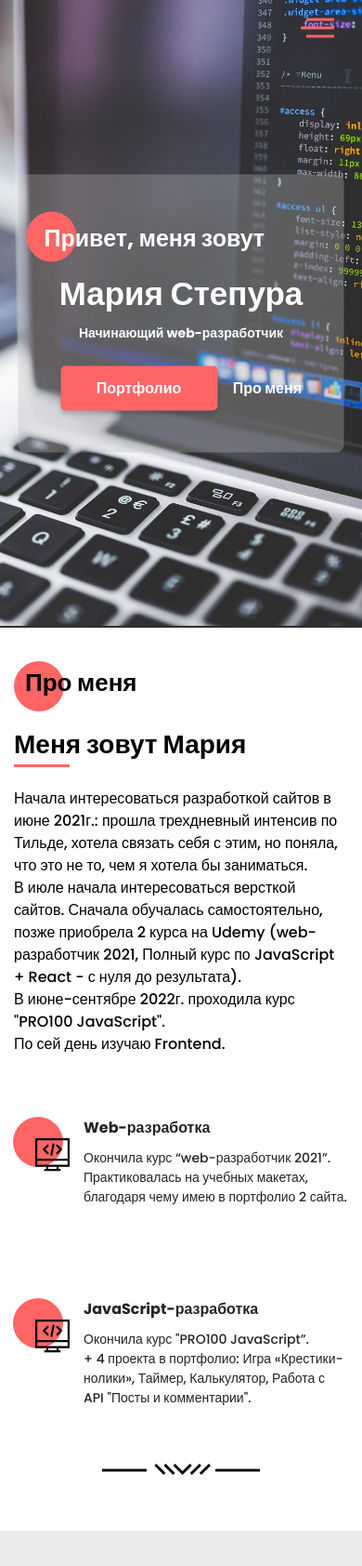
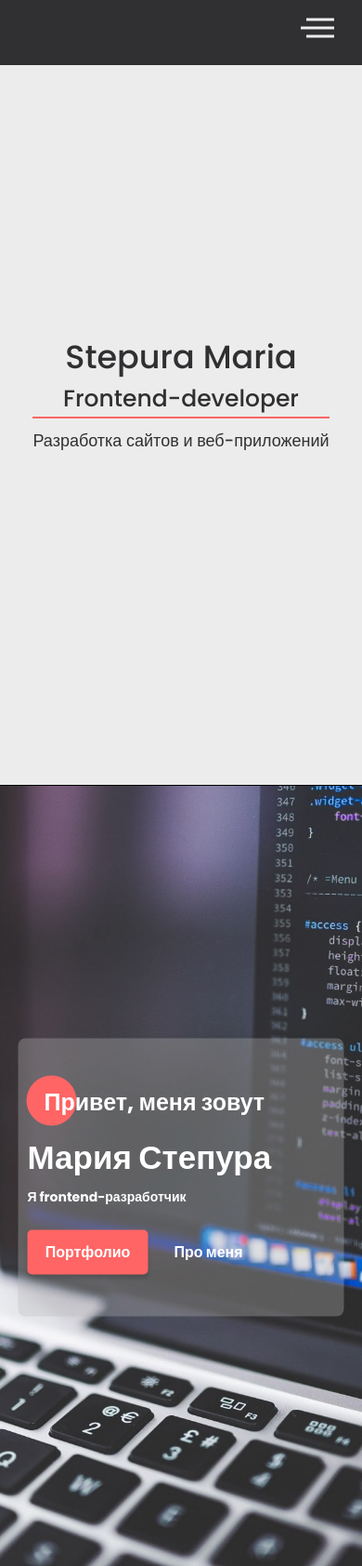
Before and after one commit to MariaStpr/MariaStpr.github.io, a plain HTML site: page index.html in a window 390 px wide. Shown: the top 1684 px of the page at 93% size. Drawn offline with Linux system fonts and the light colour scheme; files whose address does not match are found by name; a web font is replaced by a local one.

Commit message:
Новая главная страница

```diff
--- a/index.html
+++ b/index.html
@@ -42,6 +42,9 @@
     <meta name="msapplication-TileImage" content="/ms-icon-144x144.png">
     <meta name="theme-color" content="#ffffff">
 
+    <link rel="preconnect" href="https://fonts.googleapis.com">
+    <link rel="preconnect" href="https://fonts.gstatic.com" crossorigin>
+    <link href="https://fonts.googleapis.com/css2?family=Briem+Hand:wght@100..900&display=swap" rel="stylesheet">
     <link rel="stylesheet" href="css/fonts.css">
     <link rel="stylesheet" href="css/style.min.css">
 </head>
@@ -82,6 +85,23 @@
             </div>
         </div>
     </div>
+    <section class="promo">
+        <div class="container">
+            <div class="promo__wrapper">
+                <div class="promo__text">
+                    <div class="promo__title">Stepura Maria</div>
+                    <div class="promo__subtitle">Frontend-developer</div>
+                    <div class="promo__desc">Разработка сайтов и веб-приложений</div>
+                </div>
+                <div class="promo__bg">
+                    <div class="promo__bg-develop">development of</div>
+                    <div class="promo__bg-website">websites</div>
+                    <span>and</span>
+                    <div class="promo__bg-app">web applications</div>
+                </div>
+            </div>
+        </div>
+    </section>
     <section class="main">
         <div class="container">
            <div class="main__wrapper">
@@ -93,7 +113,7 @@
                         Мария Степура
                     </h1>
                     <div class="intro-main__web">
-                        Начинающий web-разработчик
+                         Я frontend-разработчик
                     </div>
                     <div class="intro-main__btns">
                         <a href="#works" class="intro-main__btn button button__main">Портфолио</a>
@@ -122,8 +142,7 @@
                         Меня зовут Мария
                     </div>
                     <p class="about__info">
-                        Начала интересоваться разработкой сайтов в июне 2021г.: прошла трехдневный интенсив по Тильде, хотела связать себя с этим, но поняла, что это не то, чем я хотела бы заниматься.<br>
-                        В июле начала интересоваться версткой сайтов. Сначала обучалась самостоятельно, позже приобрела 2 курса на Udemy (web-разработчик 2021,  Полный курс по JavaScript + React - с нуля до результата). <br>
+                        В июле 2021 года начала интересоваться версткой сайтов. Самостоятельно изучала HTML и CSS, позже приобрела 2 курса на Udemy (web-разработчик 2021,  Полный курс по JavaScript + React - с нуля до результата). <br>
                         В июне-сентябре 2022г. проходила курс "PRO100 JavaScript". <br>
                         По сей день изучаю Frontend.
                     </p>
@@ -135,7 +154,7 @@
                         </div>
                         <div class="skills-about__text">
                             <div class="skills-about__title">
-                                Web-разработка
+                                Верстка
                             </div>
                             <div class="skills-about__desc">
                                 Окончила курс “web-разработчик 2021”. <br>
@@ -152,6 +171,7 @@
                                 JavaScript-разработка
                             </div>
                             <div class="skills-about__desc">
+                                Прохожу курс "Полный курс по JavaScript + React - с нуля до результата" <br>
                                 Окончила курс "PRO100 JavaScript”. <br>
                                 + 4 проекта в портфолио: Игра «Крестики-нолики», Таймер, Калькулятор, Работа с API "Посты и комментарии".
                             </div>
@@ -488,16 +508,6 @@
                         <a href="https://mariastpr.github.io/puls/" target="_blank">Просмотреть</a>
                     </div>
                 </div>
-                <!-- <a href="/wayup" target="_blank" class="work__item">
-                    <img src="img/works/case-min.png" alt="wayup">
-                </a> -->
-                <div class="work__item">
-                    <img src="img/works/materials3.jpg" alt="furniture">
-                    <div class="work__info">
-                        Учебный проект, созданный самостоятельно.
-                        <a href="https://mariastpr.github.io/furniture/" target="_blank">Просмотреть</a>
-                    </div>
-                </div>
                 <div class="work__item">
                     <img src="img/works/vdd.JPG" alt="vdd">
                     <div class="work__info">
--- a/js/script.js
+++ b/js/script.js
@@ -161,7 +161,7 @@ function emailTest(input) {
 const btnToTop = document.querySelector('.footer__btn');
 
 btnToTop.addEventListener('click', () => {
-    document.querySelector('.main').scrollIntoView({
+    document.querySelector('.promo').scrollIntoView({
         behavior: 'smooth',
         block: 'start'
     });
--- a/sass/blocks/_about.scss
+++ b/sass/blocks/_about.scss
@@ -4,6 +4,7 @@
     &__wrapper {
         display: flex;
         justify-content: space-between;
+        align-items: center;
         gap: 50px;
         margin-top: 20px;
     }
@@ -34,7 +35,7 @@
     }
     &__desc {
         padding-top: 6px;
-        flex: 0 0 60%;
+        flex: 0 0 50%;
     }
     &__info {
         font-size: 16px;
@@ -44,7 +45,7 @@
     }
     &__skills {
         display: grid;
-        grid-template: 145px / 300px;
+        grid-template: 145px / 400px;
         grid-auto-rows: 1fr;
         column-gap: 50px;
         row-gap: 20px;
@@ -52,7 +53,7 @@
     .skills-about {
         &__item {
             display: grid;
-            grid-template-columns: 55px 225px;
+            grid-template-columns: 55px 325px;
             column-gap: 20px;
         }
         &__img {
--- a/sass/blocks/_header.scss
+++ b/sass/blocks/_header.scss
@@ -4,11 +4,11 @@
     z-index: 10;
     top: 0;
     width: 100%;
+    background-color: #302f31;
 
     &__scroll {
         position: fixed;
         transition: opacity 0.3s ease;
-        background-color: #302f31;
         &:hover {
             opacity: 1;
         }
@@ -57,7 +57,6 @@
 
 @media (max-width: 992px) {
     .header {
-        background-color: rgb(255, 243, 243, 0);
         &__list {
             position: fixed;
             top: -150%;
@@ -172,7 +171,7 @@
                 display: block;
                 height: 3px;
                 width: 100%;
-                background-color: $main_color;
+                background-color: $bg_color;
                 transition: 0.5s all;
             }
             span.long {
--- a/sass/blocks/_main.scss
+++ b/sass/blocks/_main.scss
@@ -1,11 +1,9 @@
 .main {
     position: relative;
-    min-height: 100vh;
-    padding: 120px 15px;
+    // min-height: 100vh;
+    padding: 60px 15px;
     overflow: hidden;
     border-bottom: 2px solid #302f31;
-    &__intro {
-    }
     &__wrapper {
         display: flex;
         justify-content: space-between;
@@ -39,8 +37,8 @@
         &__title {
             margin-top: 16px;
             font-weight: 700;
-            font-size: 70px;
-            line-height: 94px;
+            font-size: 60px;
+            line-height: 74px;
             color: #000000;
         }
         &__web {
--- a/sass/blocks/_media.scss
+++ b/sass/blocks/_media.scss
@@ -8,32 +8,28 @@
     .container {
         max-width: 960px;
     }
-    .header {
-        &__item {
-            a {
-                color: #ff6565;
-            }
+    .promo {
+        &__wrapper {
+            justify-content: space-around;
+        }
+        &__bg {
+            font-size: 50px;
+            line-height: 65px;
         }
     }
     .main {
+        &__bg {
+            width: 60%;
+        }
         .intro-main {
             &__title {
-                font-size: 65px;
+                font-size: 50px;
             }
         }
     }
     .about {
-        &__wrapper {
-        }
         &__skills {
             column-gap: 20px;
-            grid-template: 165px / 300px;
-        }
-        .skills-about {
-            &__item {
-                grid-template-columns: 55px 225px;
-
-            }
         }
     }
     .resume {
@@ -83,6 +79,21 @@
     .container {
         max-width: 720px;
     }
+    .promo {
+        &__title {
+            font-size: 45px;
+        }
+        &__subtitle {
+            font-size: 35px;
+        }
+        &__desc {
+            font-size: 18px;
+        }
+        &__bg {
+            font-size: 40px;
+            line-height: 45px;
+        }
+    }
     .main {
         &__bg {
             width: 60%;
@@ -92,7 +103,11 @@
                 font-size: 30px;
             }
             &__title {
-                font-size: 50px;
+                font-size: 40px;
+                line-height: 40px;
+            }
+            &__img {
+                width: 35%;
             }
             &__link {
                 &:hover {
@@ -109,11 +124,12 @@
             grid-row: unset;
         }
         &__skills {
-            grid-template: 165px / 225px;
+            grid-template: auto / 400px;
+            grid-template-columns: repeat(2, 1fr);
         }
         .skills-about {
             &__item {
-                grid-template-columns: 55px 300px;
+                grid-template-columns: 55px 260px;
                 column-gap: 20px;
             }
         }
@@ -187,6 +203,29 @@
     .container {
         max-width: 540px;
     }
+    .promo {
+        &__bg {
+            display: none;
+        }
+        &__text {
+            text-align: center;
+            &::before {
+                display: none;
+            }
+            &::after {
+                display: none;
+            }
+        }
+        &__title {
+            font-size: 50px;
+        }
+        &__subtitle {
+            font-size: 40px;
+        }
+        &__desc {
+            font-size: 20px;
+        }
+    }
     .subtitle {
         font-size: 26px;
         &_main {
@@ -201,7 +240,7 @@
     }
     .main {
         &__bg {
-            width: 61%;
+            width: 65%;
         }
         .intro-main {
             &__info {
@@ -220,11 +259,14 @@
             }
         }
         .intro-main__btns {
-            width: 270px;
+            width: 260px;
             a {
                 color: #302f31;
             }
         }
+    }
+    .button {
+        width: 150px;
     }
     .about {
         padding-top: 40px;
@@ -232,11 +274,11 @@
             grid-template: 400px auto auto / 100%;
         }
         &__skills {
-            grid-template-columns: repeat(2, 260px);
+            grid-template-columns: auto;
         }
         .skills-about {
             &__item {
-                grid-template-columns: 55px 185px;
+                grid-template-columns: 55px auto;
             }
         }
     }
@@ -278,12 +320,6 @@
     }
 }
 
-@media (max-width: 768px) and (min-height: 525px) {
-    .main {
-        min-height: 80vh;
-    }
-}
-
 @media (max-width: 576px) {
     .container {
         max-width: 100%;
@@ -308,14 +344,25 @@
             gap: 10px;
         }
     }
+    .promo {
+        &__title {
+            font-size: 35px;
+        }
+        &__subtitle {
+            font-size: 25px;
+        }
+        &__desc {
+            font-size: 18px;
+        }
+    }
     .main {
+        min-height: 100vh;
         padding: 120px 0;
         background: url('../img/main_bg-min.jpeg') no-repeat center center / cover;
         &__bg {
             display: none;
         }
         .intro-main{
-            text-align: center;
             background: #bababa54;
             padding: 45px 10px;
             border-radius: 8px;
@@ -339,10 +386,12 @@
                 color: #fff;
             }
             &__btns {
-                margin: 21px auto 0 auto;
+                margin: 21px 0 0 0;
                 max-width: 260px;
                 a {
                     color: #fff;
+                    text-align: center;
+                    width: 50%;
                 }
             }
             &__img {
--- /dev/null
+++ b/sass/blocks/_promo.scss
@@ -0,0 +1,83 @@
+.promo {
+    min-height: 100vh;
+    background-color: $bg_color;
+    padding: 0 15px;
+    border-bottom: 1px solid #000;
+    &__wrapper {
+        display: flex;
+        justify-content: space-between;
+        align-items: center;
+        min-height: 100vh;
+    }
+
+    &__text {
+        position: relative;
+        color: #302f31;
+        &::before {
+            content: '';
+            display: block;
+            position: absolute;
+            top: 0;
+            left: -10px;
+            width: 60px;
+            height: 2px;
+            background-color: $main_color;
+        }
+        &::after {
+            content: '';
+            display: block;
+            position: absolute;
+            top: 40px;
+            left: -48px;
+            width: 80px;
+            height: 2px;
+            background-color: $main_color;
+            transform: rotate(90deg);
+        }
+    }
+
+    &__title {
+        font-size: 50px;
+    }
+
+    &__subtitle {
+        font-size: 40px;
+        border-bottom: 2px solid $main_color;
+    }
+
+    &__desc {
+        font-size: 20px;
+        margin-top: 10px;
+    }
+
+    &__bg {
+        font-weight: 700;
+        font-style: normal;
+        font-size: 64px;
+        opacity: 0.5;
+        letter-spacing: -3px;
+        display: flex;
+        flex-direction: column;
+        align-items: center;
+        line-height: 75px;
+        span {
+            color: #161614;
+            font-family: "Briem Hand", cursive;
+        }
+    }
+
+    &__bg-website {
+        font-family: "Briem Hand", cursive;
+        color: #e54c21;
+    }
+
+    &__bg-develop {
+        font-family: "Briem Hand", cursive;
+        color: #2465f1;
+    }
+
+    &__bg-app {
+        font-family: "Briem Hand", cursive;
+        color: #f7df1e;
+    }
+}
--- a/sass/style.scss
+++ b/sass/style.scss
@@ -28,6 +28,7 @@ body {
 }
 
 @import "blocks/header";
+@import "blocks/promo";
 @import "blocks/buttons";
 @import "blocks/title";
 @import "blocks/main";
```
Also changed, not shown: css/style.min.css, img/main_photo.jpg.
